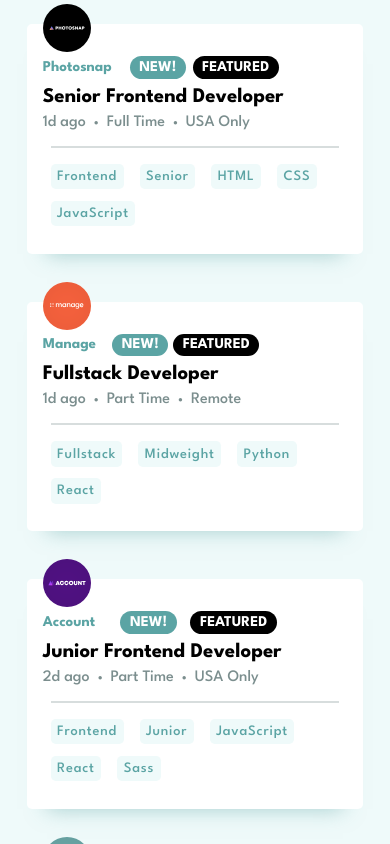
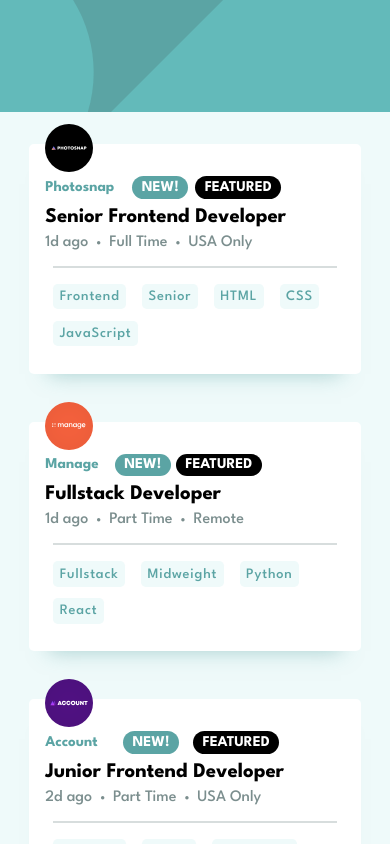
Before and after one commit to jakegodsall/joblisting-frontend, a React (Create React App) app: page / in a window 390 px wide. Shown: the top 844 px of the page. Built offline with nearby package versions, Linux system fonts and the light colour scheme.

Commit message:
added background image for desktop and mobile layout

```diff
--- a/src/App.css
+++ b/src/App.css
@@ -2,12 +2,22 @@
     display: flex;
     flex-direction: column;
     align-items: center;
-    margin: 0 auto;
-    width: min(100%, 1200px);
+    margin: 0;
+    width: 100vw;
+}
+
+.background-image {
+    background-image: url('./assets/images/bg-header-desktop.svg');
+    background-repeat: no-repeat;
+    background-size: cover;
+    background-color: hsl(180, 29%, 50%);
+    width: 100%;
+    height: 7rem;
+    margin-bottom: 1rem;
 }
 
 @media screen and (max-width: 800px) {
-    .container {
-        width: 90%;
+    .background-image {
+        background-image: url('./assets/images/bg-header-mobile.svg');
     }
 }
--- a/src/App.js
+++ b/src/App.js
@@ -177,6 +177,7 @@
 
     return (
         <div className='container'>
+            <div className='background-image'></div>
             <JobList filters={filtersHandler} jobs={filteredJobs} />
         </div>
     );
--- a/src/components/JobList/JobList.js
+++ b/src/components/JobList/JobList.js
@@ -6,7 +6,7 @@
 import JobItem from './JobItem/JobItem';
 
 const JobListDiv = styled.div`
-    width: 100%;
+    width: 85%;
 `;
 
 const JobList = (props) => {
--- a/src/index.css
+++ b/src/index.css
@@ -7,6 +7,7 @@
 
     font-family: 'League Spartan', sans-serif;
     background-color: hsl(180, 52%, 96%);
+    margin: 0;
 }
 
 code {
```
Also changed, not shown: src/assets/images/bg-header-desktop.svg (renamed from public/assets/images/bg-header-desktop.svg), src/assets/images/bg-header-mobile.svg (renamed from public/assets/images/bg-header-mobile.svg).
